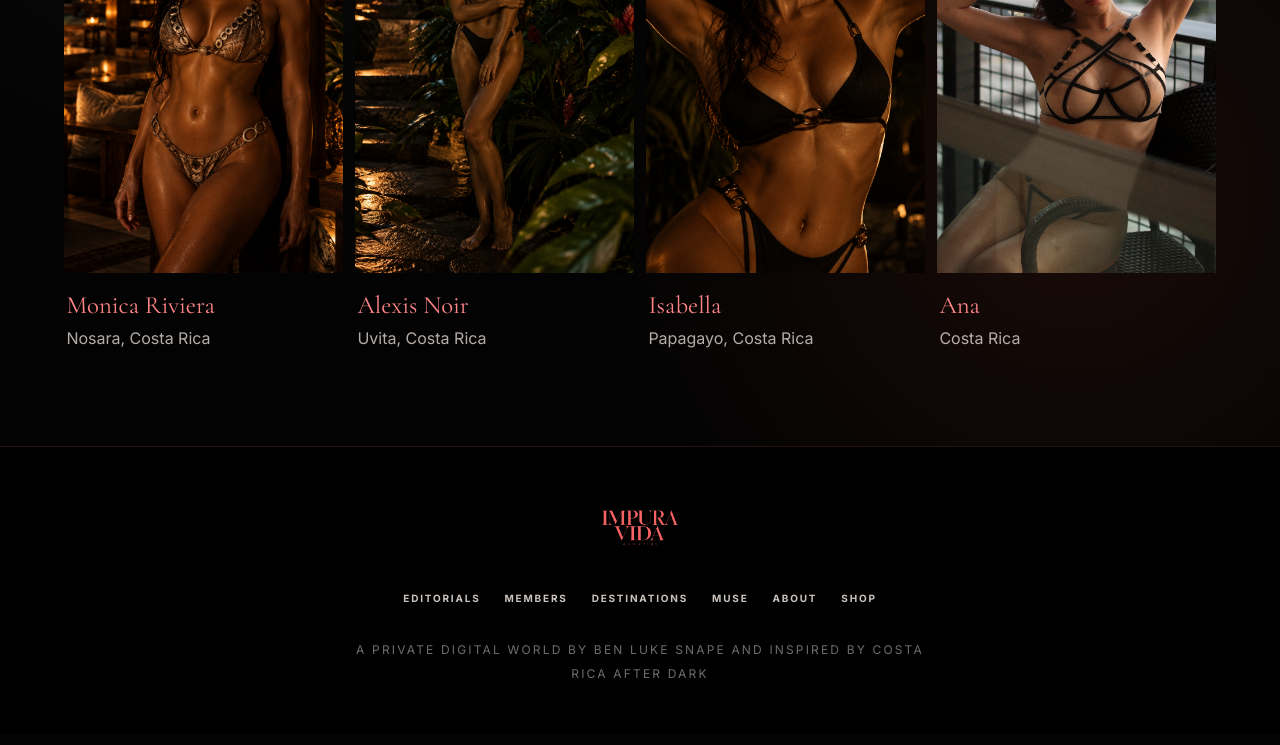
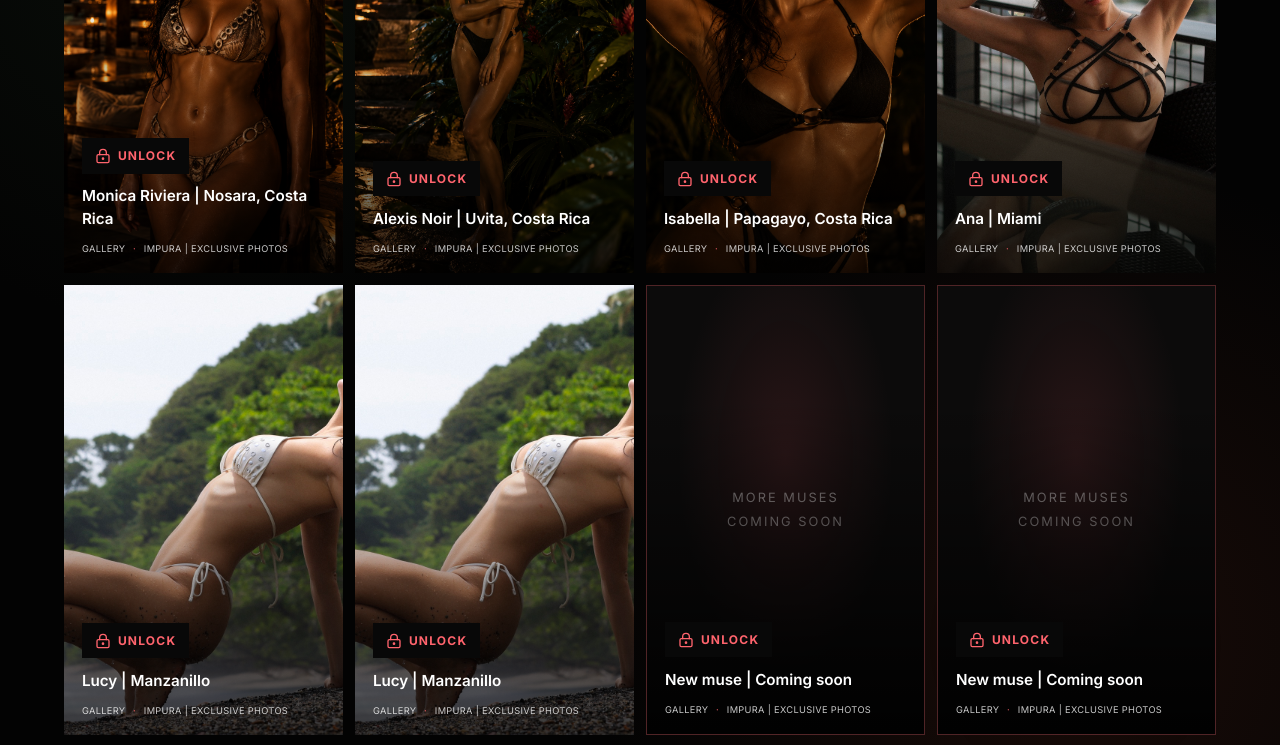
Before and after one commit to Snapey7/snapey7.github.io, a Next.js app: page /models in a window 1280 px wide. Shown: the part 440-1185 px from the top of the page. Built offline with nearby package versions, Linux system fonts and the light colour scheme.

Commit message:
Move gallery unlock cards to Muse

```diff
--- a/app/globals.css
+++ b/app/globals.css
@@ -942,27 +942,99 @@ a {
 }
 
 .model-card {
-  display: grid;
+  position: relative;
+  display: block;
+  aspect-ratio: 0.62;
   overflow: hidden;
   border: 0;
-  background: transparent;
+  background: #111;
 }
 
 .model-card img {
   width: 100%;
-  aspect-ratio: 0.62;
+  height: 100%;
   object-fit: cover;
+  transition: transform 500ms ease;
 }
 
-.model-card div {
-  padding: 0.85rem 0.15rem;
+.model-card:hover img,
+.model-card:focus-visible img {
+  transform: scale(1.035);
 }
 
-.model-card h3 {
-  margin: 0;
-  font-family: var(--font-display), Georgia, serif;
-  font-size: 1.55rem;
-  color: #ff8586;
+.muse-hover-details {
+  position: absolute;
+  inset: 0;
+  display: flex;
+  flex-direction: column;
+  justify-content: flex-end;
+  align-items: flex-start;
+  gap: 0.7rem;
+  padding: clamp(0.8rem, 1.4vw, 1.5rem);
+  color: #fff;
+  background: linear-gradient(180deg, transparent 38%, rgba(0, 0, 0, 0.78) 100%);
+  opacity: 0;
+  visibility: hidden;
+  transition: opacity 200ms ease, visibility 200ms ease;
+}
+
+.model-card:hover .muse-hover-details,
+.model-card:focus-visible .muse-hover-details {
+  opacity: 1;
+  visibility: visible;
+}
+
+.muse-unlock {
+  display: inline-flex;
+  align-items: center;
+  gap: 0.45rem;
+  padding: 0.55rem 0.8rem;
+  color: #ff646d;
+  background: #080808;
+  font-size: 0.75rem;
+  font-weight: 700;
+  letter-spacing: 0.1em;
+}
+
+.muse-unlock svg {
+  width: 1rem;
+  height: 1rem;
+}
+
+.muse-person {
+  font-size: clamp(0.95rem, 1.15vw, 1.3rem);
+  font-weight: 600;
+}
+
+.muse-meta {
+  color: rgba(255, 255, 255, 0.78);
+  font-size: clamp(0.58rem, 0.7vw, 0.78rem);
+  letter-spacing: 0.035em;
+}
+
+.muse-meta i {
+  padding: 0 0.3rem;
+  color: #ff646d;
+  font-style: normal;
+}
+
+.model-card-upcoming {
+  display: grid;
+  place-items: center;
+  border: 1px solid rgba(255, 100, 109, 0.28);
+  background: radial-gradient(ellipse at 50% 38%, rgba(255, 100, 109, 0.12), transparent 55%), #0c0b0b;
+}
+
+.muse-upcoming-label {
+  color: rgba(255, 255, 255, 0.45);
+  font-size: clamp(0.7rem, 1vw, 0.95rem);
+  letter-spacing: 0.16em;
+  line-height: 1.9;
+  text-align: center;
+}
+
+.model-card-upcoming .muse-hover-details {
+  background: linear-gradient(180deg, transparent 25%, rgba(0, 0, 0, 0.92) 100%);
 }
 
 .model-card p,
@@ -971,6 +1043,13 @@ a {
 .detail-intro {
   color: rgba(248, 239, 232, 0.72);
   line-height: 1.75;
+}
+
+@media (hover: none) {
+  .model-card .muse-hover-details {
+    opacity: 1;
+    visibility: visible;
+  }
 }
 
 .about-page {
--- a/app/models/page.tsx
+++ b/app/models/page.tsx
@@ -1,6 +1,19 @@
 import Link from 'next/link';
+import { LockKeyhole } from 'lucide-react';
 import { PageShell } from '@/components/site/PageShell';
 import { models } from '@/lib/content';
+
+const upcomingMuses = ['New muse', 'New muse', 'New muse'];
+
+function MuseDetails({ name, location }: { name: string; location: string }) {
+  return (
+    <div className="muse-hover-details">
+      <span className="muse-unlock"><LockKeyhole aria-hidden="true" /> UNLOCK</span>
+      <span className="muse-person">{name} | {location}</span>
+      <span className="muse-meta">GALLERY <i>·</i> IMPURA | EXCLUSIVE PHOTOS</span>
+    </div>
+  );
+}
 
 export default function ModelsPage() {
   return (
@@ -21,11 +34,18 @@ export default function ModelsPage() {
           {models.map((model) => (
             <Link className="model-card" href={`/models/${model.slug}`} key={model.slug}>
               <img alt={model.name} src={model.image} />
-              <div>
-                <h3>{model.name}</h3>
-                <p>{model.location}</p>
-              </div>
+              <MuseDetails name={model.name} location={model.location} />
             </Link>
+          ))}
+          <Link className="model-card" href="/models/lucy" aria-label="Lucy, Manzanillo">
+            <img alt="Lucy on the shore at Manzanillo" src="/assets/editorial-manzanillo-cover.jpg" />
+            <MuseDetails name="Lucy" location="Manzanillo" />
+          </Link>
+          {upcomingMuses.map((name, index) => (
+            <article className="model-card model-card-upcoming" key={`${name}-${index}`}>
+              <div className="muse-upcoming-label">MORE MUSES<br />COMING SOON</div>
+              <MuseDetails name="New muse" location="Coming soon" />
+            </article>
           ))}
         </section>
       </main>
--- a/lib/content.ts
+++ b/lib/content.ts
@@ -185,8 +185,15 @@ export const models = [
     slug: 'ana',
     name: 'Ana',
     image: '/assets/editorial-ana-cover.jpg',
-    location: 'Costa Rica',
+    location: 'Miami',
     bio: 'An ordinary afternoon becomes something far more tempting in Ana’s intimate portrait.',
+  },
+  {
+    slug: 'lucy',
+    name: 'Lucy',
+    image: '/assets/editorial-manzanillo-cover.jpg',
+    location: 'Manzanillo',
+    bio: 'Lucy finds a private cove at the edge of the jungle in this sunlit coastal story.',
   },
 ] as const;
 
```
